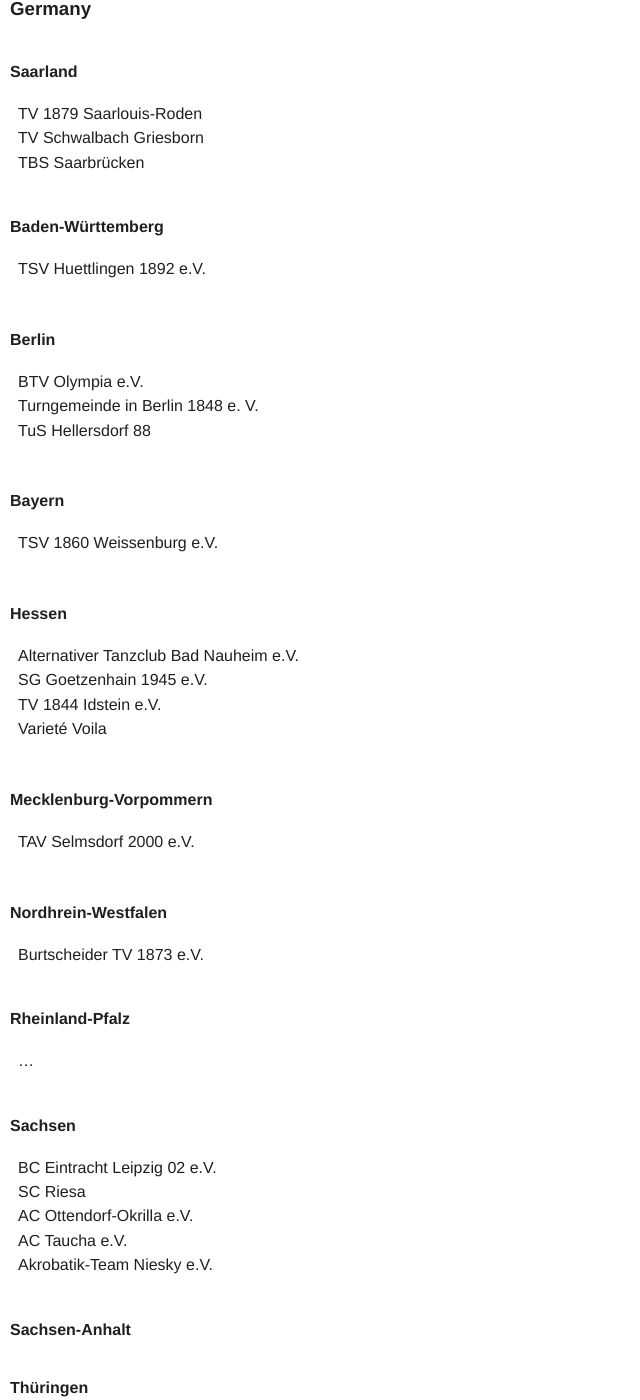
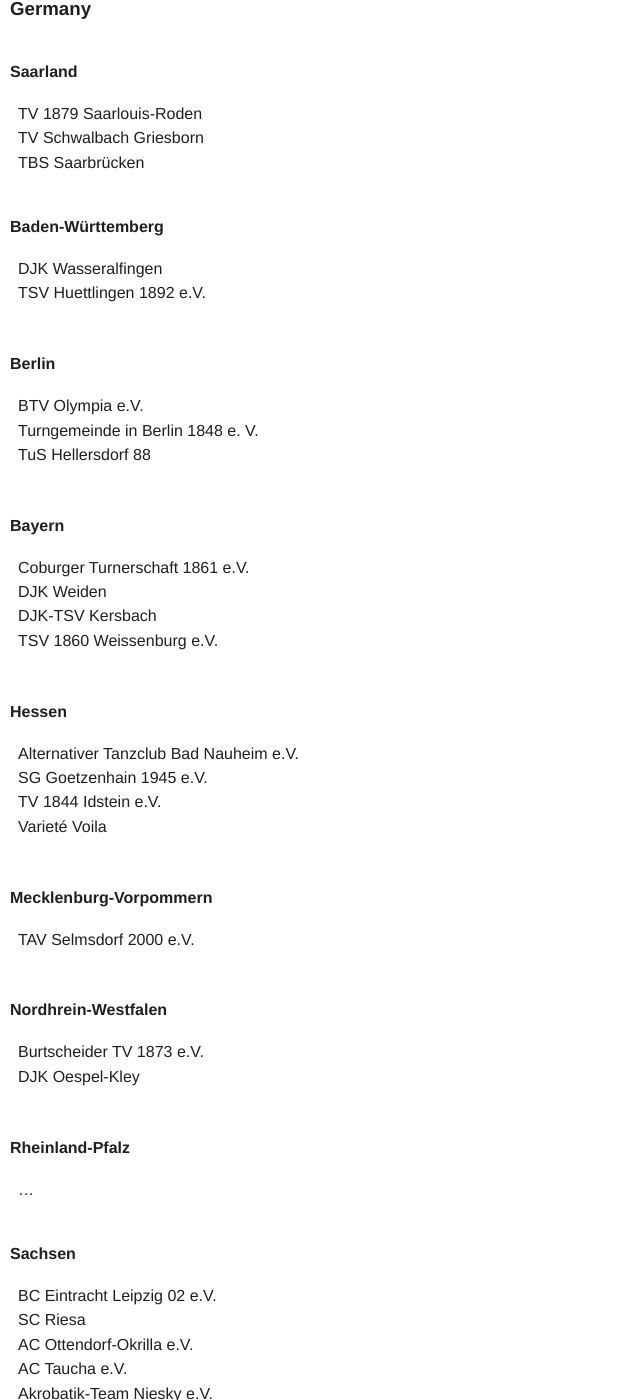
Before and after one commit to floshin/acrolib, a Jekyll site: the page built from community.md, in a window 1280 px wide and 1400 px high, scrolled down 1041 px. Shown: the whole window, without its empty margins (0-640 px from the left). Built offline with Jekyll 4.4.1, drawn with Linux system fonts in a browser that asks for light colours; our own code applies the rules of GitHub Pages for plain Markdown files.

Commit message:
Update community.md

```diff
--- a/community.md
+++ b/community.md
@@ -37,6 +37,7 @@
 
 #### Baden-Württemberg
 
+* DJK Wasseralfingen
 * TSV Huettlingen 1892 e.V.
 *
 
@@ -52,6 +53,9 @@
 
 #### Bayern
 
+* Coburger Turnerschaft 1861 e.V.
+* DJK Weiden
+* DJK-TSV Kersbach
 * TSV 1860 Weissenburg e.V.
 *
 
@@ -73,6 +77,8 @@
 #### Nordhrein-Westfalen
 
 * Burtscheider TV 1873 e.V.
+* DJK Oespel-Kley
+*
 
 
 
```
